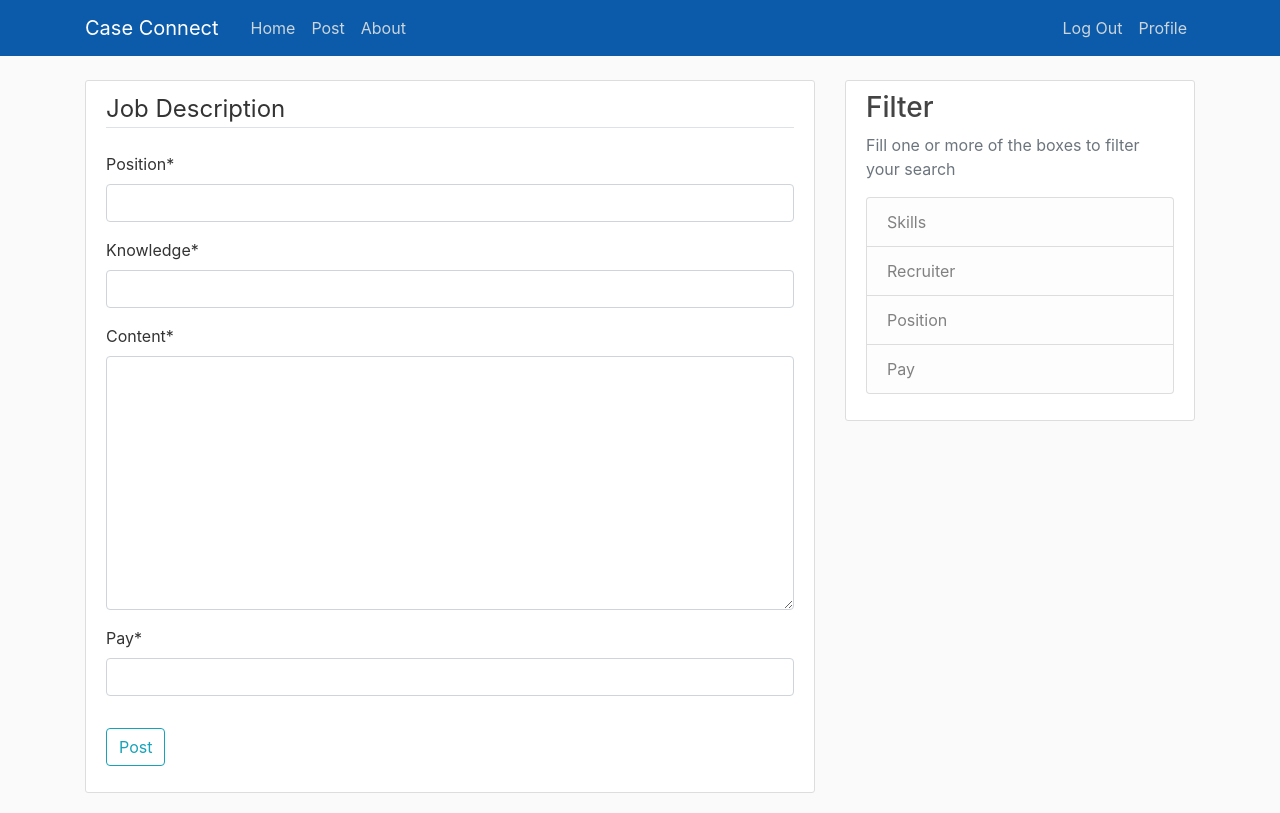
After one commit to prod00/CaseConnect, a Django app: page /post/new/ in a window 1280 px wide. The commit adds this page. Run offline with Django 3.2, Linux system fonts and the light colour scheme; a user stored in the database is signed in; some libraries are stand-ins or nearby versions.

Commit message:
Front end foe users to post is now working.

```diff
--- a/case_connecting/models.py
+++ b/case_connecting/models.py
@@ -1,6 +1,7 @@
 from django.db import models
 from django.utils import timezone
 from django.contrib.auth.models import User
+from django.urls import reverse
 
 
 
@@ -10,8 +11,11 @@ class Post(models.Model):
     position = models.CharField(max_length=200)
     knowledge = models.CharField(max_length=200)
     content = models.TextField()
-    pay = models.TextField()
+    pay = models.CharField(max_length=200)
     date_posted = models.DateTimeField(default=timezone.now)
 
     def __str__(self):
         return self.recruiter, self.position, self.date_posted.date()
+
+    def get_absolute_url(self):
+        return reverse('post-detail', kwargs={'pk': self.pk})
--- a/case_connecting/urls.py
+++ b/case_connecting/urls.py
@@ -1,6 +1,9 @@
 from django.urls import path
+from .views import PostListView, PostDetailView, PostCreateView
 from . import views
 urlpatterns = [
-    path('', views.home, name="case_connecting-home"),
+    path('', PostListView.as_view(), name="case_connecting-home"),
+    path('post/<int:pk>/', PostDetailView.as_view(), name="post-detail"),
+    path('post/new/', PostCreateView.as_view(), name="post-create"),
     path('about/', views.about, name="case_connecting-about"),
 ]
--- a/case_connecting/views.py
+++ b/case_connecting/views.py
@@ -1,5 +1,7 @@
 from django.shortcuts import render
+from django.views.generic import ListView, DetailView, CreateView
 from .models import Post
+from django.contrib.auth.mixins import LoginRequiredMixin
 
 
 #home page for case_connecting
@@ -9,6 +11,25 @@ def home(request):
     }
     return render(request, 'case_connecting/home.html', context)
 
+class PostListView(ListView):
+    model = Post
+    template_name = 'case_connecting/home.html'
+    context_object_name = 'posts'
+    ordering = ['-date_posted']  # the most recent available jobs will be moved to the top
+
+class PostDetailView(DetailView):
+    model = Post
+
+class PostCreateView(LoginRequiredMixin, CreateView):
+    model = Post
+    fields = ['position', 'knowledge', 'content', 'pay']
+
+    def form_valid(self, form):
+        form.instance.recruiter = self.request.user
+        return super().form_valid(form)
+
+
+
 #about page for case_connecting
 def about(request):
     context = {
--- a/templates/case_connecting/base.html
+++ b/templates/case_connecting/base.html
@@ -28,8 +28,11 @@
           </button>
           <div class="collapse navbar-collapse" id="navbarToggle">
             <div class="navbar-nav mr-auto">
-              <a class="nav-item nav-link" href="{% url 'case_connecting-home' %}">Home</a>
-              <a class="nav-item nav-link" href="{% url 'case_connecting-about' %}">About</a>
+                <a class="nav-item nav-link" href="{% url 'case_connecting-home' %}">Home</a>
+                {% if user.is_authenticated %}
+                    <a class="nav-item nav-link" href="{% url 'post-create' %}">Post</a>
+                {% endif %}
+                <a class="nav-item nav-link" href="{% url 'case_connecting-about' %}">About</a>
             </div>
             <!-- Navbar Right Side -->
             <div class="navbar-nav">
--- a/templates/case_connecting/home.html
+++ b/templates/case_connecting/home.html
@@ -10,9 +10,8 @@
                   <a class="mr-2" href="#">{{ post.recruiter }}</a>
                   <small class="text-muted">{{ post.date_posted|date:"F d, Y" }}</small>
                 </div>
-                <h2><a class="article-title" href="#">{{ post.position }}</a></h2>
-                  <h4><a class="article-title" href="#">Experience with: {{ post.knowledge }}</a></h4>
-                  <p class="article-content">{{ post.content }}</p>
+                <h2><a class="article-title" href="{% url 'post-detail' post.id %}">{{ post.position }}</a></h2>
+                  <h4>Experience with: {{ post.knowledge }}</h4>
                   <p class="article-content">Pay: {{ post.pay }}</p>
               </div>
             </article>
--- /dev/null
+++ b/templates/case_connecting/post_form.html
@@ -0,0 +1,20 @@
+{% extends "case_connecting/base.html" %}
+{% load crispy_forms_tags %}
+{% block content %}
+<div class="content-section">
+<form method="post">
+    {% csrf_token %}
+    <fieldset class="form-group">
+        <legend class="border-bottom mb-4">
+            Job Description
+        </legend>
+        {{ form|crispy }}
+    </fieldset>
+    <div class="form-group">
+        <button class="btn btn-outline-info" type="submit">
+            Post
+        </button>
+    </div>
+</form>
+</div>
+{% endblock %}
```
Also changed, not shown: templates/case_connecting/post_detail.html (added, +15 -0 lines), db.sqlite3.
